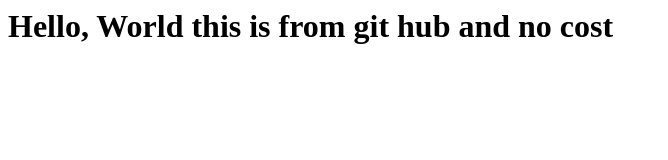
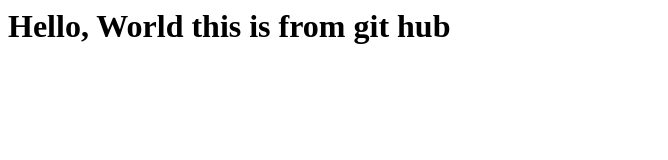
Before and after one commit to komalreddi/mywebsite, a plain HTML site: page index.html in a window 1280 px wide. Shown: the whole page, without its empty margins (0-668 px from the left). Drawn offline with Linux system fonts and the light colour scheme.

Commit message:
Update index.html

```diff
--- a/index.html
+++ b/index.html
@@ -1 +1 @@
-<html><body><h1>Hello, World this is from git hub and no cost </h1></body></html>
+<html><body><h1>Hello, World this is from git hub </h1></body></html>
```
